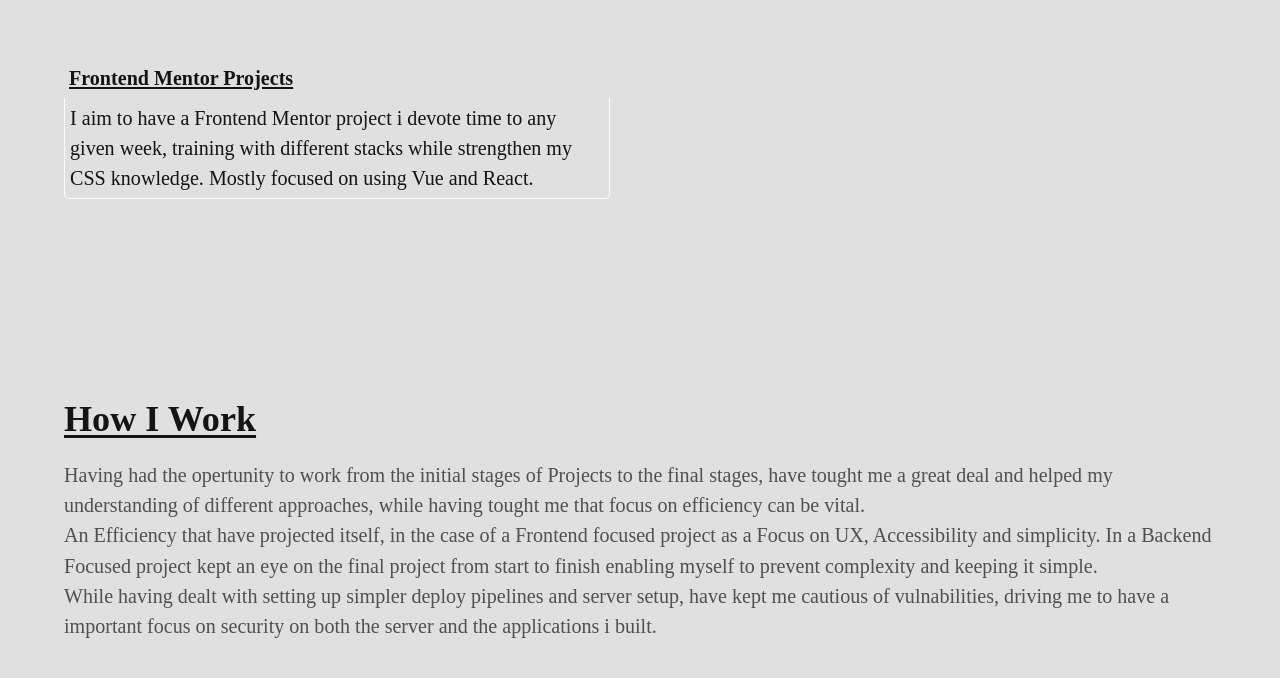
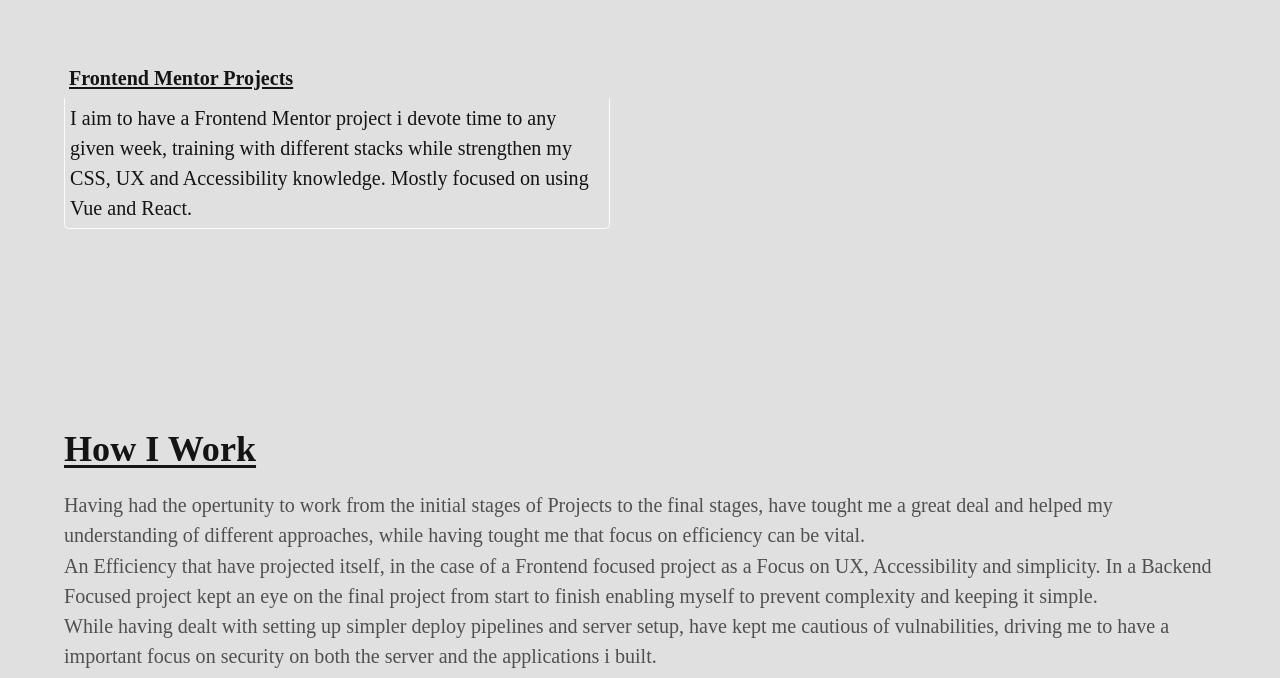
Before and after one commit to BilleLind/Portfolio, an Astro site: page / in a window 1280 px wide. Shown: the part 2892-3570 px from the top of the page. Built offline with nearby package versions, Linux system fonts and the light colour scheme; Astro itself is replaced by a stand-in of ours.

Commit message:
fix/feat: small addition

```diff
--- a/src/pages/index.astro
+++ b/src/pages/index.astro
@@ -101,7 +101,7 @@ const pageTitle = "Anders' Portfolio"
 
 			<article>
 				<h2>Frontend Mentor Projects</h2>
-				<p>I aim to have a Frontend Mentor project i devote time to any given week, training with different stacks while strengthen my CSS knowledge. Mostly focused on using Vue and React.</p>
+				<p>I aim to have a Frontend Mentor project i devote time to any given week, training with different stacks while strengthen my CSS, UX and Accessibility knowledge. Mostly focused on using Vue and React.</p>
 			</article>
 		</div>
 	</section>
```
